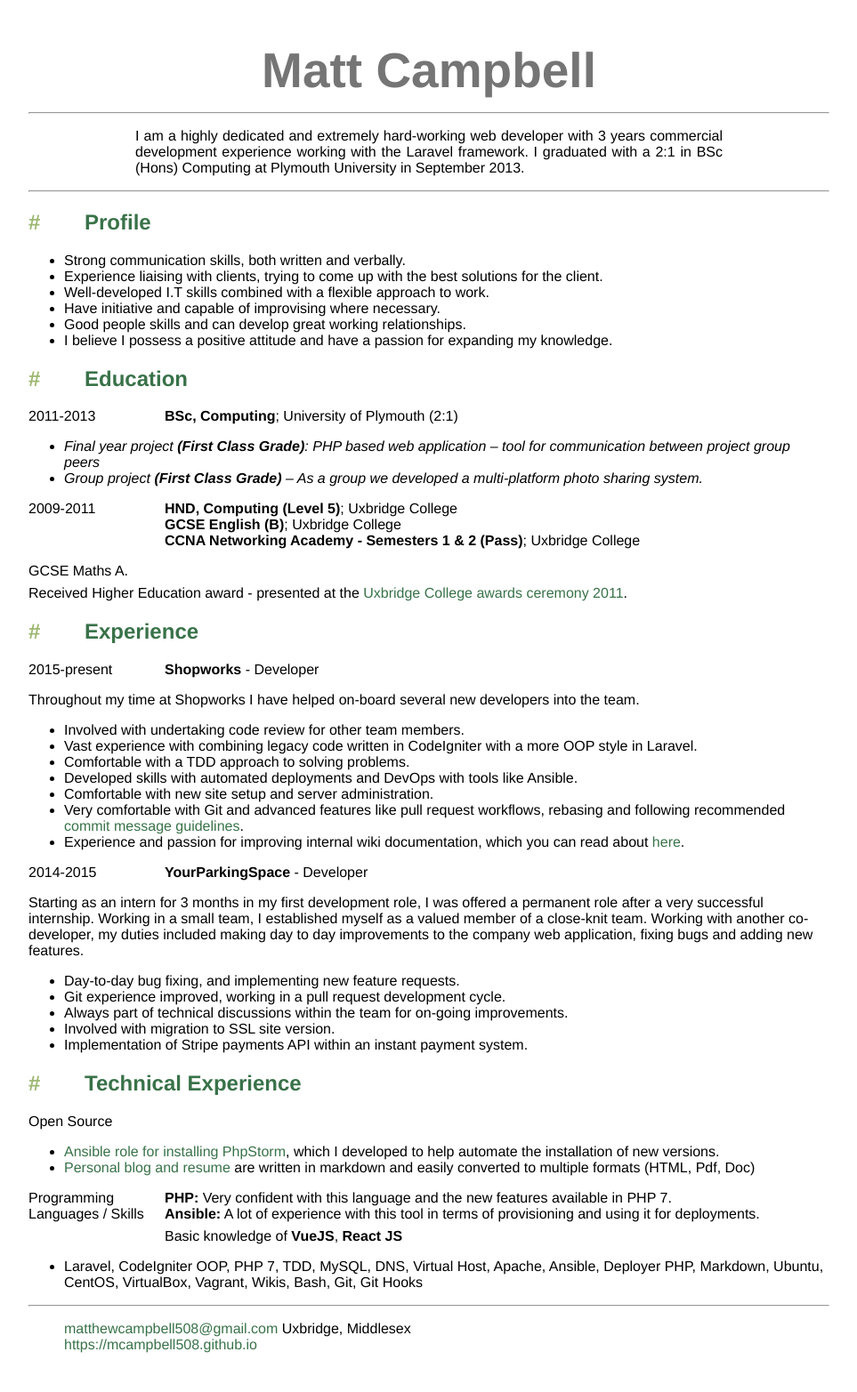
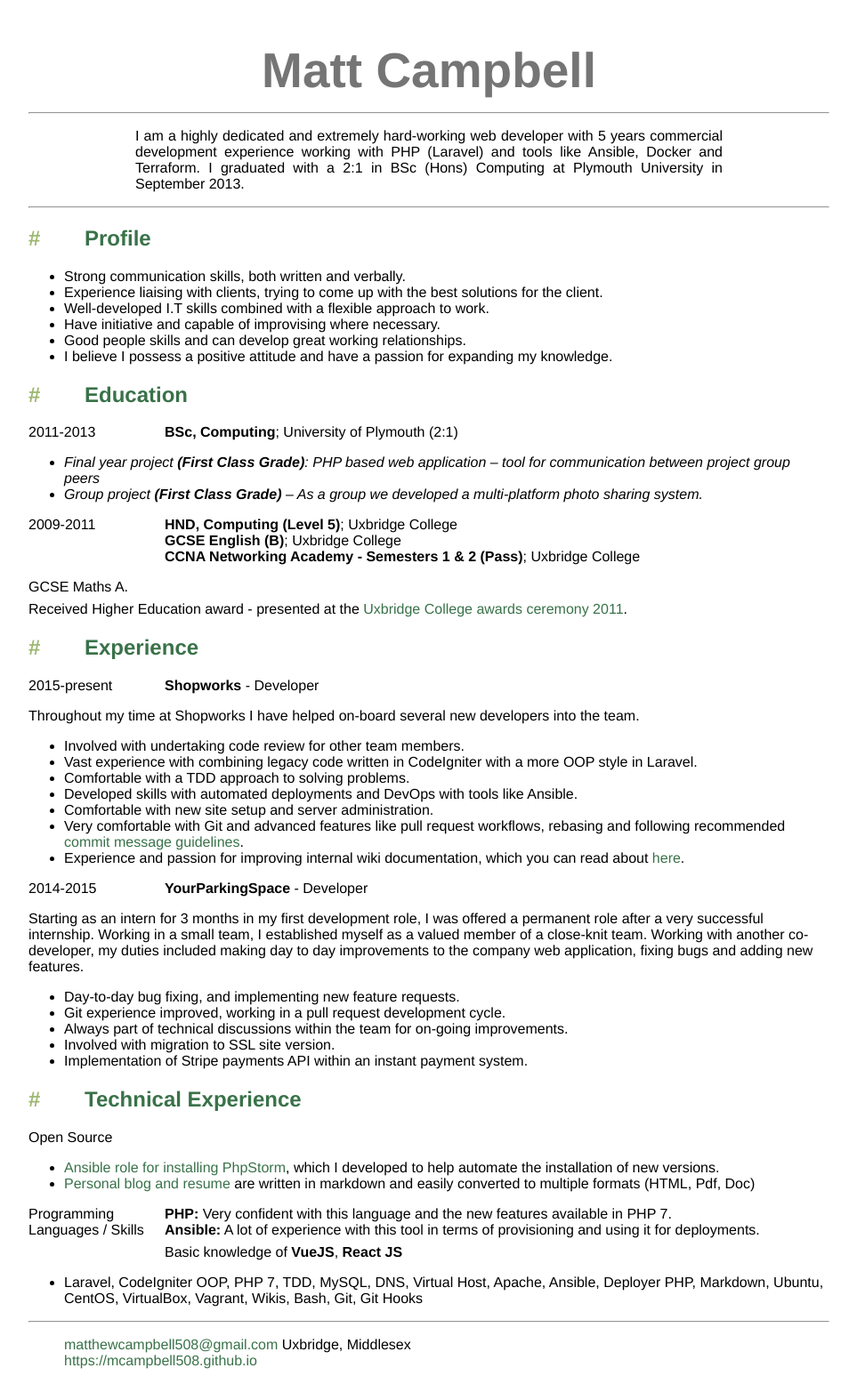
Before and after one commit to mcampbell508/mcampbell508.github.io, a Jekyll site: the page public/resume.html, which Jekyll copies as it is, in a window 1280 px wide. Shown: the whole page at 89% size, without its empty margins (158-1121 px from the left). Built offline with Jekyll 4.4.1, drawn with Linux system fonts in a browser that asks for light colours.

Commit message:
Resume: rebuild resume items

```diff
--- a/public/resume.html
+++ b/public/resume.html
@@ -97,7 +97,7 @@
 <blockquote>
 <blockquote>
 <blockquote>
-<p>I am a highly dedicated and extremely hard-working web developer with 3 years commercial development experience working with the Laravel framework. I graduated with a 2:1 in BSc (Hons) Computing at Plymouth University in September 2013.</p>
+<p>I am a highly dedicated and extremely hard-working web developer with 5 years commercial development experience working with PHP (Laravel) and tools like Ansible, Docker and Terraform. I graduated with a 2:1 in BSc (Hons) Computing at Plymouth University in September 2013.</p>
 </blockquote>
 </blockquote>
 </blockquote>
```
Also changed, not shown: 4 other files.
